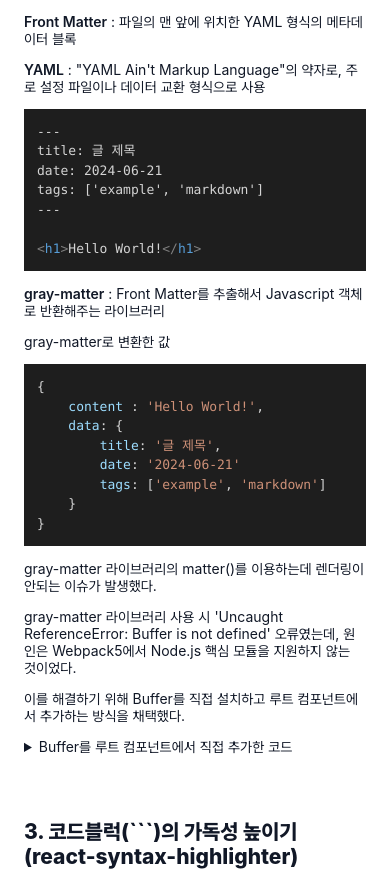
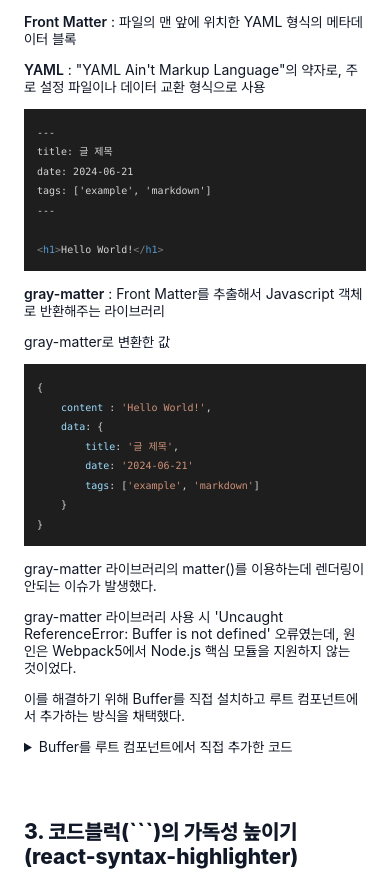
Before and after one commit to SioJeong/siojeong.github.io, a React (Vite) app: page /post/1 in a window 390 px wide. Shown: the part 1304-2192 px from the top of the page. Built offline with nearby package versions, Linux system fonts and the light colour scheme; no server answers.

Commit message:
design: CSS 일부 수정

```diff
--- a/src/components/markdown-renderer/MarkdownRenderer.module.css
+++ b/src/components/markdown-renderer/MarkdownRenderer.module.css
@@ -43,3 +43,9 @@
     padding: 0 4px;
     border-radius: 3px;
 }
+
+@media (max-width: 600px) {
+    .codeContainer code {
+        font-size: 10px !important;
+    }
+}
--- a/src/components/markdown-renderer/MarkdownRenderer.tsx
+++ b/src/components/markdown-renderer/MarkdownRenderer.tsx
@@ -41,7 +41,11 @@ const MarkdownRenderer = ({ markdown }: MarkdownRendererProps) => {
                     code({ className, children, ...props }) {
                         const match = /language-(\w+)/.exec(className || '');
                         return match ? (
-                            <SyntaxHighlighter style={vscDarkPlus} language={match[1]}>
+                            <SyntaxHighlighter
+                                style={vscDarkPlus}
+                                language={match[1]}
+                                className={styles.codeContainer}
+                            >
                                 {String(children).replace(/\n$/, '')}
                             </SyntaxHighlighter>
                         ) : (
```
